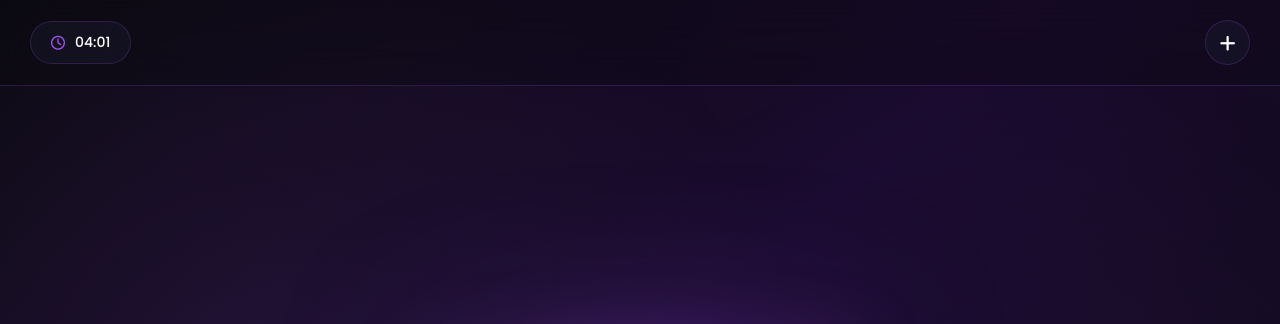
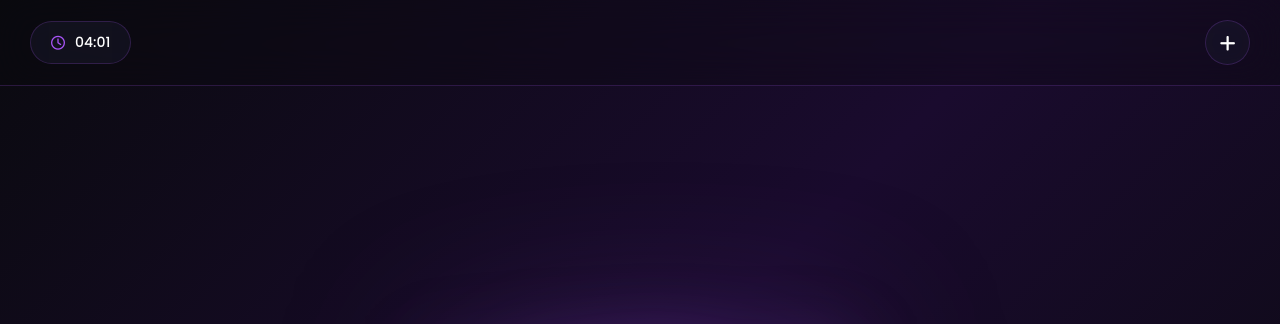
Before and after one commit to Dylphiiee/Lunar-AI, a plain HTML site: page index.html in a window 1280 px wide. Shown: the top 324 px of the page. Drawn offline with nearby package versions, Linux system fonts and the light colour scheme.

Commit message:
LUNAR-AI

```diff
--- a/style.css
+++ b/style.css
@@ -34,8 +34,6 @@ body::before {
     left: 0;
     width: 100%;
     height: 100%;
-    background: radial-gradient(circle at 20% 50%, rgba(168, 85, 247, 0.1) 0%, transparent 50%),
-                radial-gradient(circle at 80% 80%, rgba(124, 58, 237, 0.1) 0%, transparent 50%);
     pointer-events: none;
     z-index: 0;
 }
```
